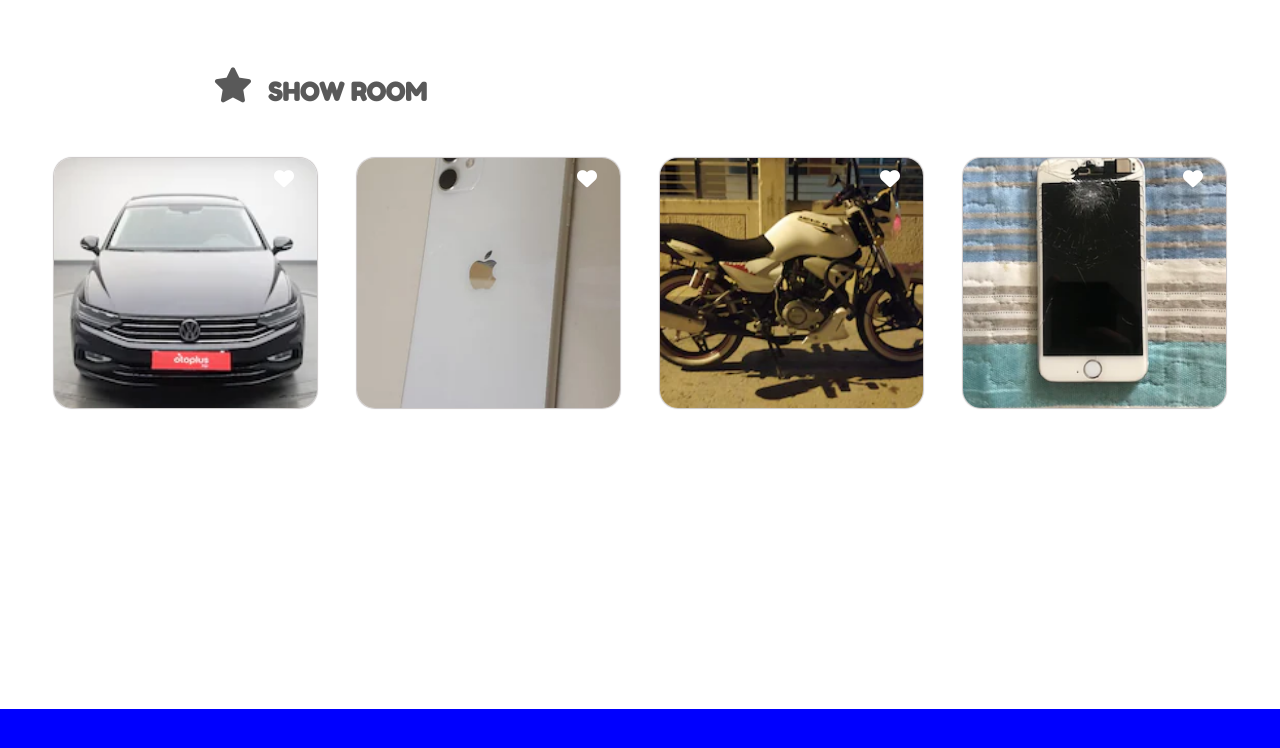
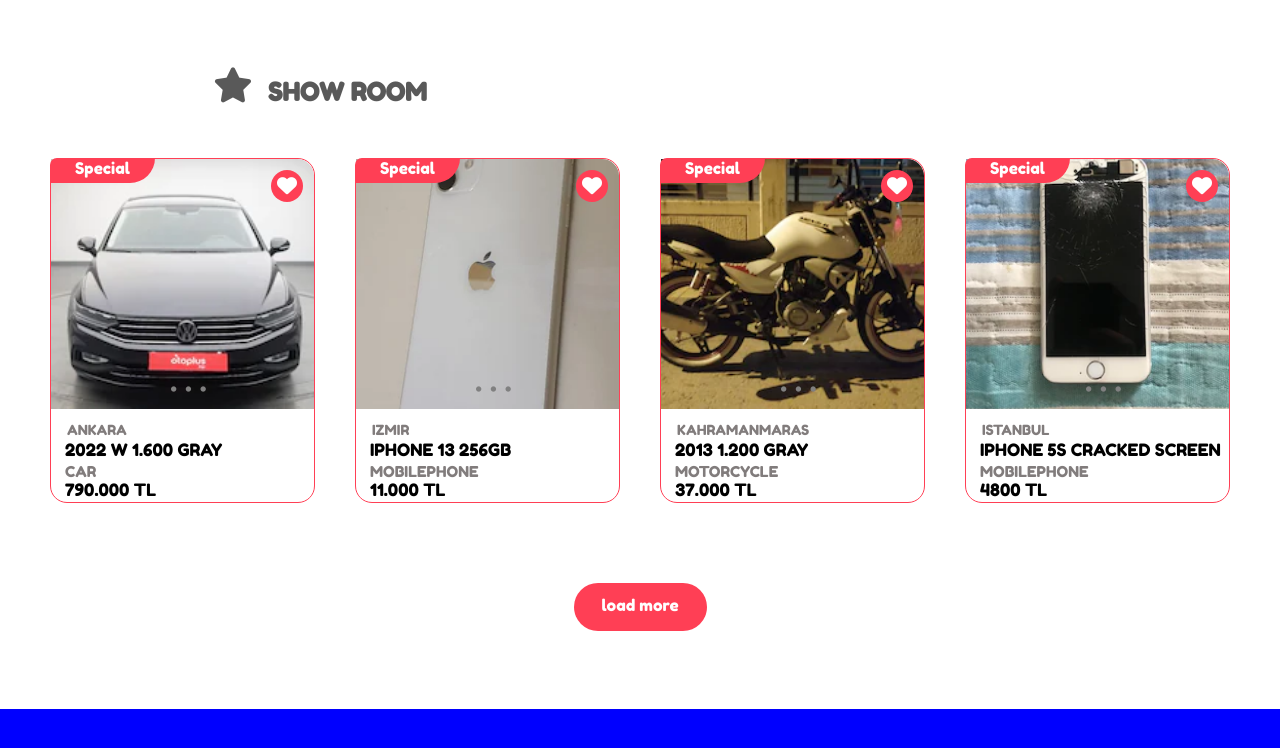
Before and after one commit to dora2319/Letgo, a plain HTML site: page index.html in a window 1280 px wide. Shown: the part 1167-1915 px from the top of the page. Drawn offline with Linux system fonts and the light colour scheme.

Commit message:
designing the show room

```diff
--- a/assets/css/style.css
+++ b/assets/css/style.css
@@ -366,9 +366,7 @@
     object-fit: cover;
     width: 263px;
     height: 250px;
-    border: none;
-    border-radius: 18px;
-    box-shadow: 0px 0px 1px 1px #c9c5c5;
+    border-radius: 0px 17px 0px 0px;
 }
 
 .heart-icon {
@@ -378,12 +376,95 @@
     top: 11px;
     font-size: 20px;
     z-index: 80;
+    padding: 6px;
+    background: #ff3f55;
+    border-radius: 31px;
 }
 
 .showroom-items {
     position: relative;
-    z-index: -13;
     margin: 20px;
+    border: solid 1px #ff3f55;
+    border-radius: 17px;
+}
+
+.showroom-city {
+    font-variant-caps: all-petite-caps;
+    font-size: 20px;
+    margin-top: 7px;
+    margin-left: 16px;
+    color: #817c7c;
+}
+
+.showroom-modelbrand {
+    margin-top: -7px;
+    margin-left: 14px;
+    font-size: 24px;
+    font-variant-caps: all-petite-caps;
+}
+
+.showroom-category {
+    margin-top: -6px;
+    margin-left: 14px;
+    font-size: 22px;
+    font-variant-caps: all-petite-caps;
+    color: #817c7c;
+}
+
+.showroom-price {
+    margin-top: -9px;
+    margin-left: 14px;
+    font-size: 24px;
+    font-variant-caps: all-petite-caps;
+}
+
+.special-add {
+    background: #ff3f55;
+    width: 105px;
+    height: 25px;
+    text-align: center;
+    border-radius: 8px 0px 29px 0px;
+    color: white;
+    position: absolute;
+    top: -1px;
+    left: -1px;
+}
+
+.slide-circles {
+    justify-content: center;
+    position: absolute;
+    bottom: 106px;
+    left: 116px;
+    color: gray;
+    font-size: 4pt;
+}
+
+.circle1 {
+    padding: 4px;
+}
+
+.circle2 {
+    padding: 4px;
+}
+
+.circle3 {
+    padding: 4px;
+}
+
+.load-more {
+    display: flex;
+    justify-content: center;
+    margin-top: 60px;
+}
+
+.load-more-style {
+    background: #ff3f55;
+    width: 133px;
+    height: 36px;
+    text-align: center;
+    border-radius: 27px;
+    color: white;
+    padding-top: 12px;
 }
 
 footer {
--- a/index.html
+++ b/index.html
@@ -111,24 +111,68 @@
  </i>Show Room</h2>
         <section class="showroom">
             <div class="showroom-items">
+                <div class="special-add">Special</div>
                 <i class="fa-solid fa-heart heart-icon"></i>
                 <img class="showroom-image" src="assets/images/showroom-images/1.jpg">
+                <div class="slide-circles">
+                    <i class="fa-solid fa-circle circle1"></i>
+                    <i class="fa-solid fa-circle circle2"></i>
+                    <i class="fa-solid fa-circle circle3"></i>
+                </div>
 
+
+                <div class="showroom-city">Ankara</div>
+                <div class="showroom-modelbrand">2022 w 1.600 gray</div>
+                <div class="showroom-category">Car</div>
+                <div class="showroom-price">790.000 TL</div>
             </div>
             <div class="showroom-items">
+                <div class="special-add">Special</div>
                 <i class="fa-solid fa-heart heart-icon"></i>
                 <img class="showroom-image" src="assets/images/showroom-images/2.jpg">
+                <div class="slide-circles">
+                    <i class="fa-solid fa-circle circle1"></i>
+                    <i class="fa-solid fa-circle circle2"></i>
+                    <i class="fa-solid fa-circle circle3"></i>
+                </div>
+                <div class="showroom-city">Izmir</div>
+                <div class="showroom-modelbrand">iphone 13 256GB</div>
+                <div class="showroom-category">Mobilephone</div>
+                <div class="showroom-price">11.000 TL</div>
+
             </div>
 
             <div class="showroom-items">
+                <div class="special-add">Special</div>
                 <i class="fa-solid fa-heart heart-icon"></i>
                 <img class="showroom-image" src="assets/images/showroom-images/4.jpg">
+                <div class="slide-circles">
+                    <i class="fa-solid fa-circle circle1"></i>
+                    <i class="fa-solid fa-circle circle2"></i>
+                    <i class="fa-solid fa-circle circle3"></i>
+                </div>
+                <div class="showroom-city">KahramanMaras</div>
+                <div class="showroom-modelbrand">2013 1.200 gray</div>
+                <div class="showroom-category">MotorCycle</div>
+                <div class="showroom-price">37.000 TL</div>
             </div>
             <div class="showroom-items">
+                <div class="special-add">Special</div>
                 <i class="fa-solid fa-heart heart-icon"></i>
                 <img class="showroom-image" src="assets/images/showroom-images/5.jpg">
+                <div class="slide-circles">
+                    <i class="fa-solid fa-circle circle1"></i>
+                    <i class="fa-solid fa-circle circle2"></i>
+                    <i class="fa-solid fa-circle circle3"></i>
+                </div>
+                <div class="showroom-city">Istanbul</div>
+                <div class="showroom-modelbrand">iphone 5s cracked screen</div>
+                <div class="showroom-category">Mobilephone</div>
+                <div class="showroom-price">4800 TL</div>
             </div>
         </section>
+        <div class="load-more"> <a class="load-more-style">load more</a></div>
+
     </main>
     <footer></footer>
 </body>
```
